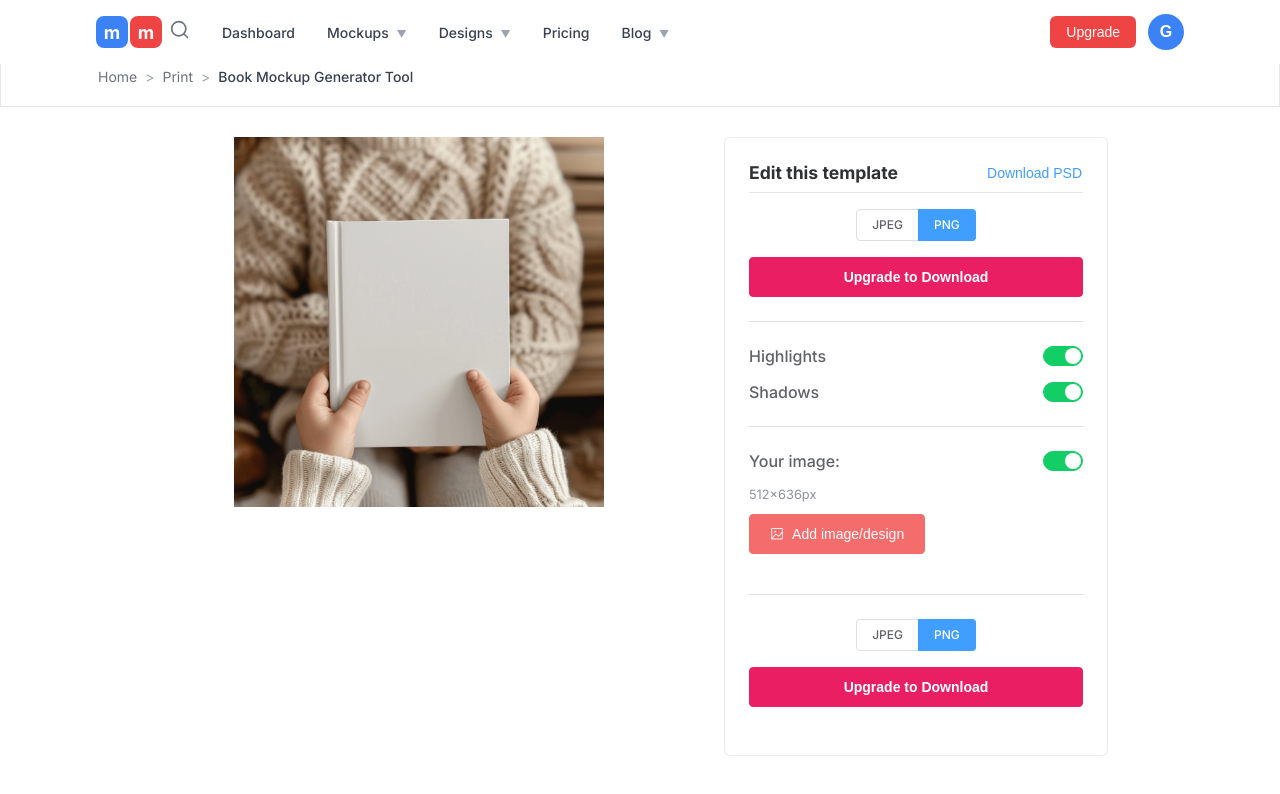
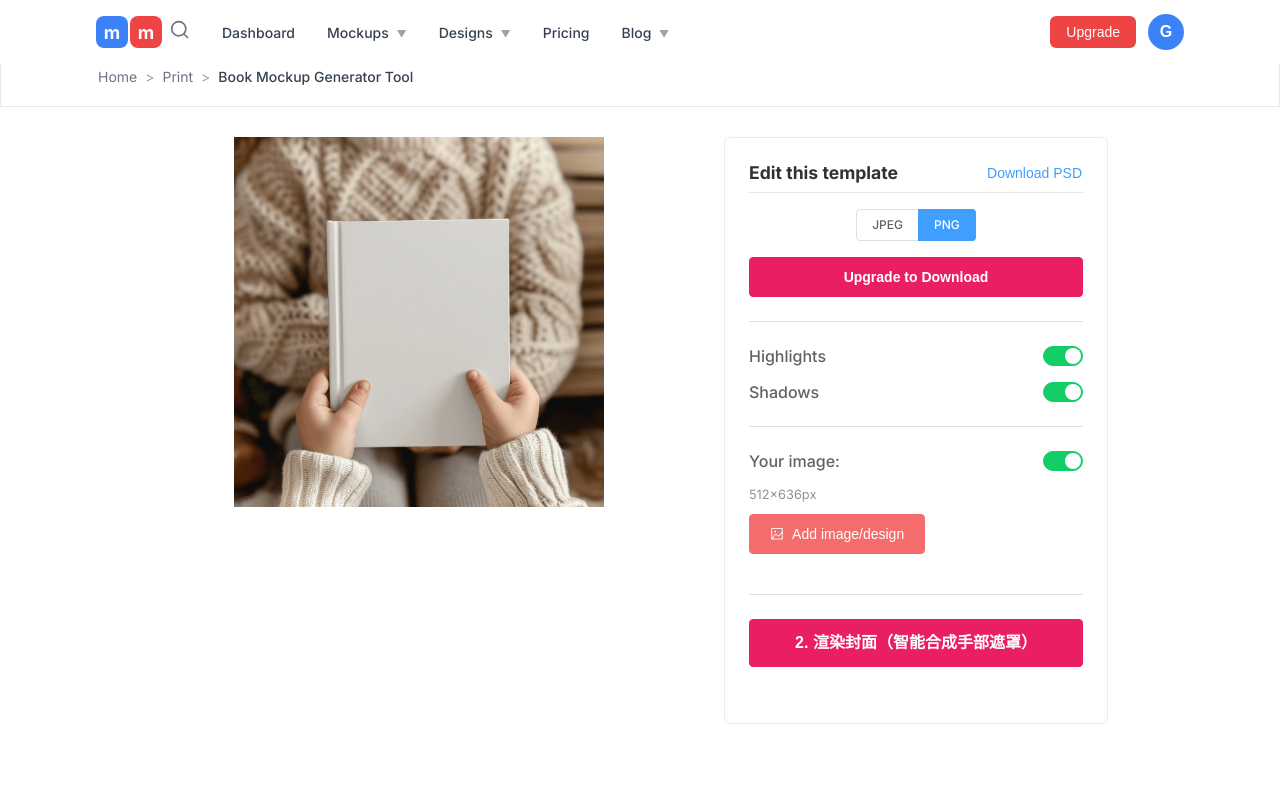
Before and after one commit to dis625406542/bookmockupgenerator, a Vue app in the folder web-ui/: page / in a window 1280 px wide. Shown: the top 794 px of the page. Built offline with nearby package versions, Linux system fonts and the light colour scheme; the HTML template or start-up script is replaced by a standard one.

Commit message:
生成器修改

```diff
--- a/web-ui/src/views/Home.vue
+++ b/web-ui/src/views/Home.vue
@@ -77,16 +77,19 @@
                 alt="上传图片预览"
               />
             </div>
-            <el-divider></el-divider>
-            <div class="control-group">
-              <div class="format-selector">
-                <el-radio-group v-model="format" size="small">
-                  <el-radio-button label="JPEG"></el-radio-button>
-                  <el-radio-button label="PNG"></el-radio-button>
-                </el-radio-group>
-              </div>
-              <el-button type="primary" class="upgrade-btn">Upgrade to Download</el-button>
-            </div>
+                         <el-divider></el-divider>
+
+             <div class="render-section" style="margin-top: 1rem;">
+               <el-button
+                 type="primary"
+                 @click="handleRender"
+                 :loading="isLoading"
+                 :disabled="!userImage"
+                 class="render-button"
+               >
+                 {{ isLoading ? '正在渲染...' : '2. 渲染封面（智能合成手部遮罩）' }}
+               </el-button>
+             </div>
           </div>
         </div>
       </div>
```
